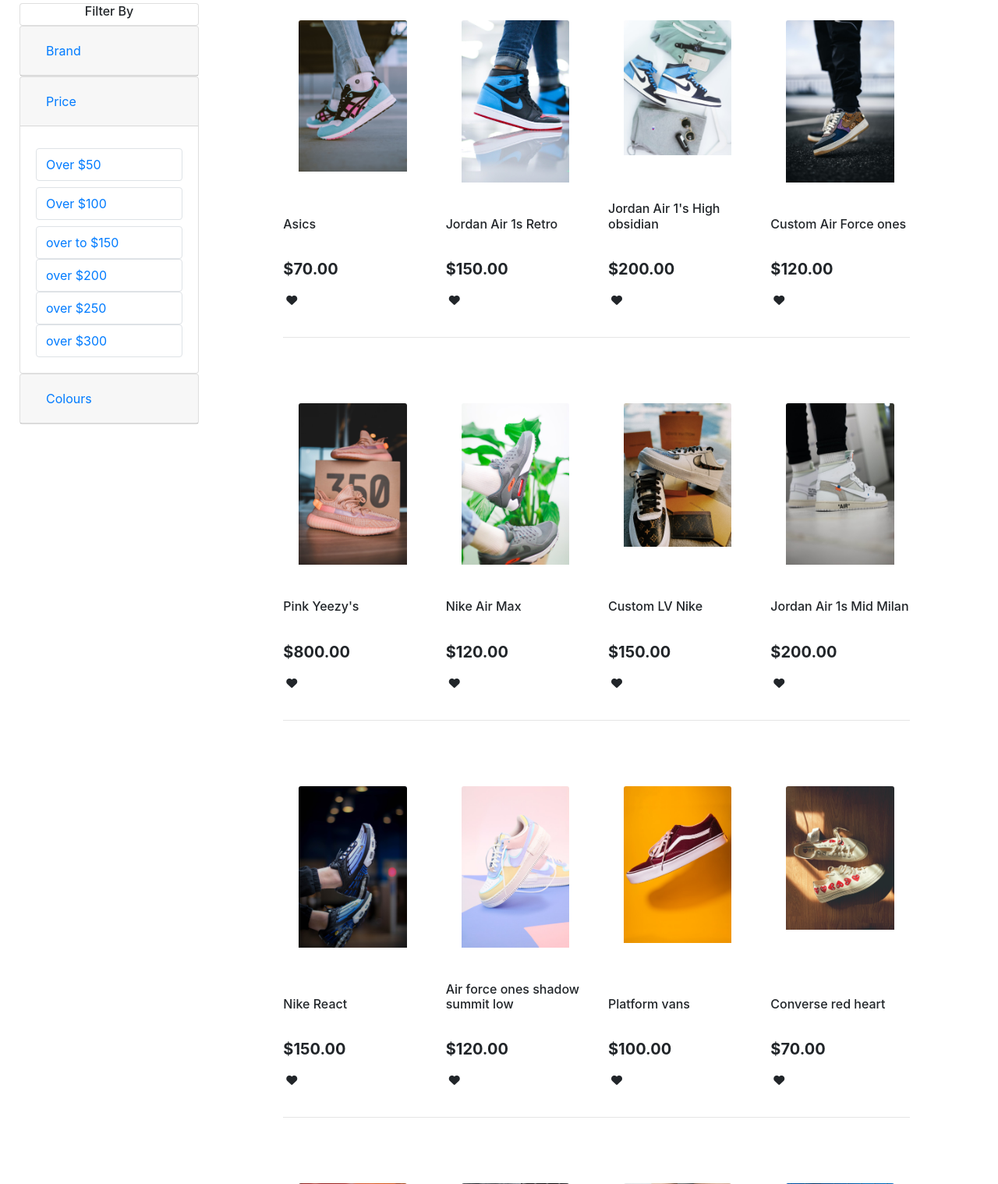
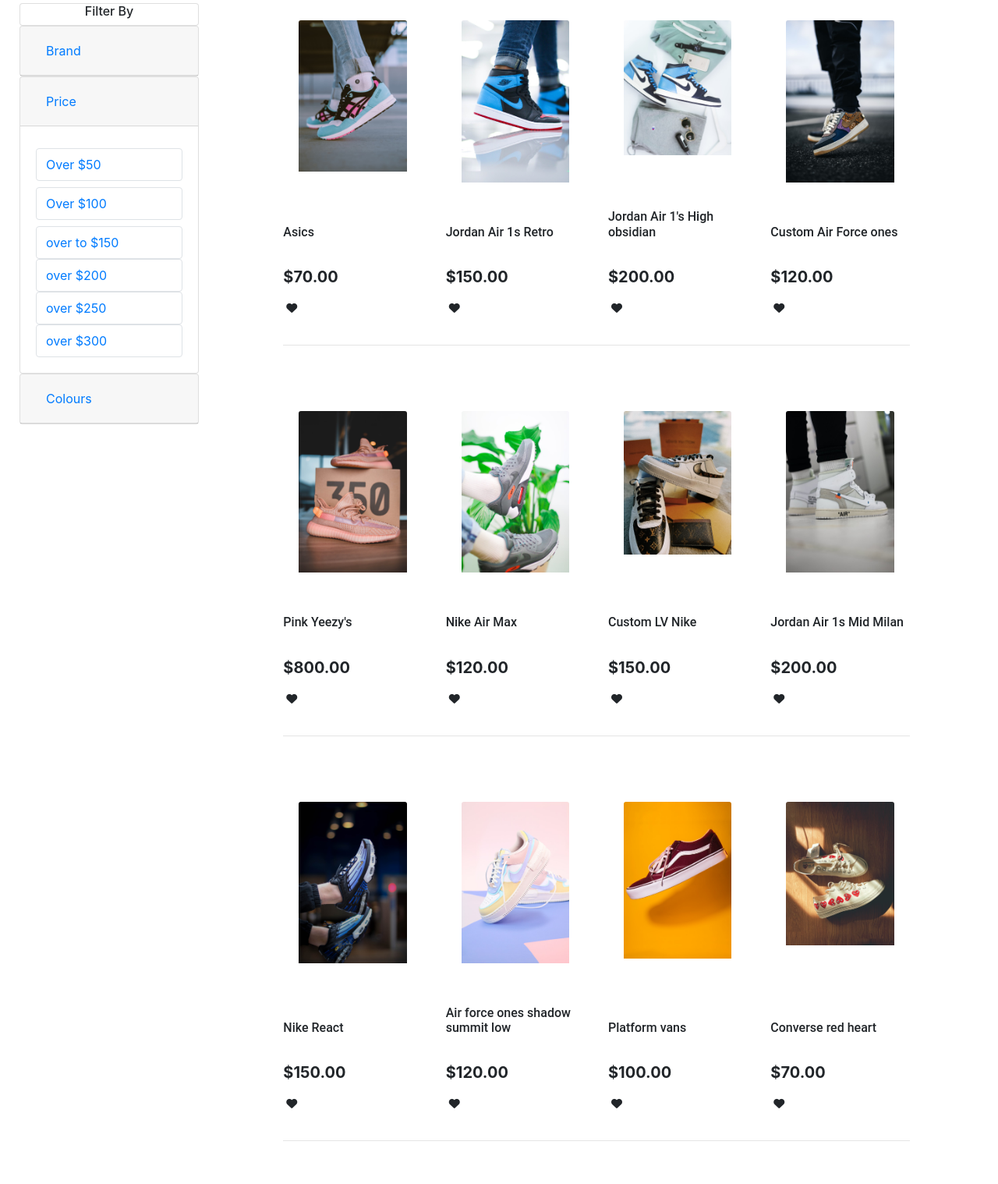
Before and after one commit to Code-Institute-Submissions/STEPZ, a Django app: page /products/ in a window 1280 px wide. Shown: the part 113-1631 px from the top of the page at 78% size. Run offline with Django 3.2, Linux system fonts and the light colour scheme; data comes from the database, SQL or seed files in the repository; some libraries are stand-ins or nearby versions.

Commit message:
product name font change and padding added

```diff
--- a/static/css/base.css
+++ b/static/css/base.css
@@ -30,6 +30,19 @@ body{
 }
 
 
+/*products page */
+
+.product-image{
+    padding-bottom: 20px;
+
+}
+
+.product-name{
+    font-family:Roboto,sans-serif;
+    padding-top: 10px;
+
+
+}
 /*fonts */
 h1{
     font-family:Roboto,sans-serif;
```
